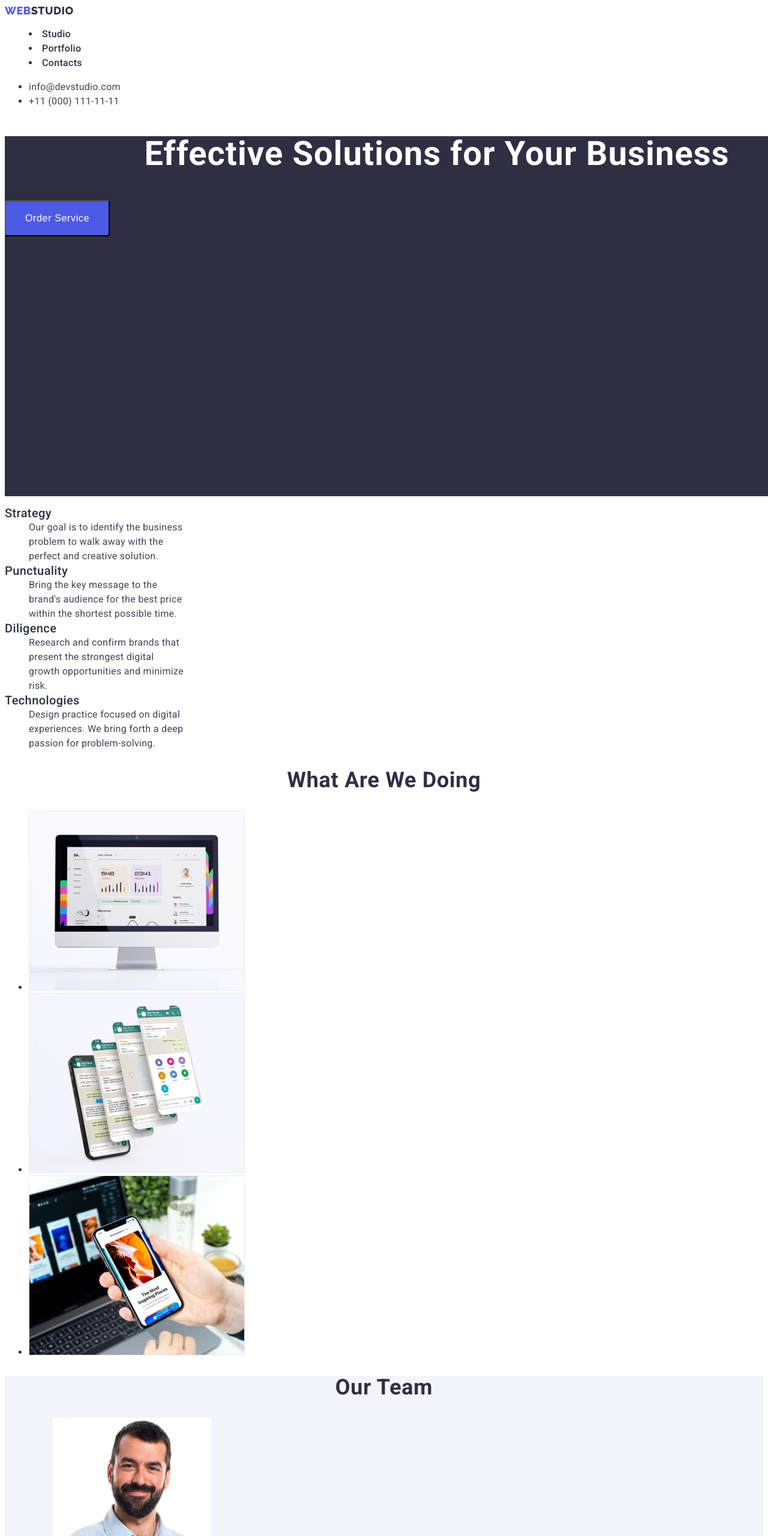
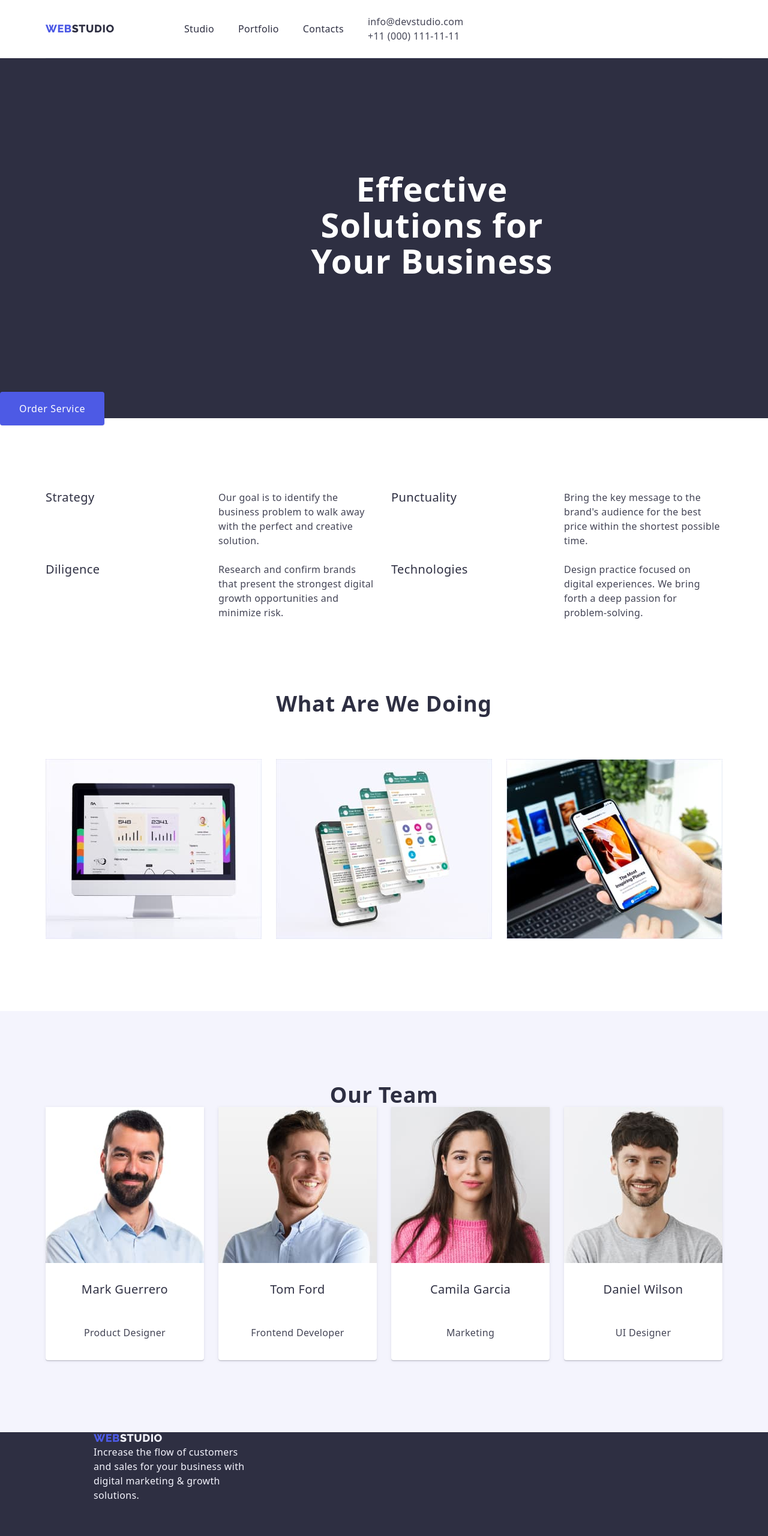
Before and after one commit to WojD89/goit-markup-hw-02, a plain HTML site: page index.html in a window 1280 px wide. Shown: the top 2560 px of the page at 60% size. Drawn offline with nearby package versions, Linux system fonts and the light colour scheme.

Commit message:
HW3 ver1 flexbox1

```diff
--- a/css/styles.css
+++ b/css/styles.css
@@ -7,7 +7,18 @@
   --slate: #434455;
   --white: #fff;
 }
-
+* {
+  margin: 0;
+  padding: 0;
+}
+img {
+  display: block;
+  max-width: 100%;
+  height: auto;
+}
+li {
+  list-style-type: none;
+}
 body {
   font-family: Roboto, sans-serif;
   color: var(--navyblue);
@@ -22,8 +33,23 @@ body {
   color: var(--cloud);
 }
 
+.head-nav {
+  border-bottom: 1px solid var(--cornflower);
+  background: var(--white);
+  padding: 24px 0;
+  display: flex;
+  flex-wrap: wrap;
+  align-items: center;
+  gap: 40px;
+}
 .logo {
-  width: 71px;
+  margin-right: 76px;
+  display: flex;
+  flex-direction: row;
+  flex-wrap: wrap;
+  align-items: center;
+  flex-shrink: 0;
+  width: 115px;
   font-family: Raleway;
   font-size: 18px;
   font-weight: 800;
@@ -32,7 +58,14 @@ body {
   text-transform: uppercase;
   text-decoration: none;
 }
+.menu-nav {
+  display: flex;
+  gap: 40px;
+}
 .menu-item {
+  margin: 0;
+  padding: 0px;
+  width: auto;
   font-size: 16px;
   font-weight: 500;
   line-height: 1.5;
@@ -49,6 +82,11 @@ body {
 }
 
 .contact {
+  display: flex;
+  flex-wrap: wrap;
+  align-items: center;
+  flex-direction: row;
+  margin-left: auto;
   color: var(--slate);
   font-size: 16px;
   line-height: 1.5;
@@ -61,9 +99,31 @@ body {
 .contact:focus {
   color: var(--ocean);
 }
-
+.main-header {
+  display: flex;
+  align-content: center;
+  color: var(--white);
+  text-align: center;
+  max-width: 496px;
+  margin: 0 auto;
+  padding: 188px 0;
+  font-size: 56px;
+  font-weight: 700;
+  line-height: 1.07;
+  letter-spacing: 1.12px;
+}
+.header-background {
+  display: block;
+  text-align: center;
+  background: var(--navyblue);
+  width: 1440px;
+  height: 600px;
+}
 .front-button {
+  display: block;
   padding: 16px 32px;
+  align-items: flex-start;
+  gap: 10px;
   border-radius: 4px;
   background: var(--iris);
   color: var(--white);
@@ -71,38 +131,53 @@ body {
   font-weight: 500;
   line-height: 1.5;
   letter-spacing: 0.64px;
+  border: none;
+  box-shadow: 0 0 0.15em 0 rgba(0, 0, 0, 0.15);
+}
+.container {
+  width: 1158px;
+  margin: 0 auto;
+  padding: 0 15px;
+}
+
+.ideas {
+  display: flex;
+  flex-wrap: wrap;
+  gap: 24px;
+  max-width: 1128px;
+  flex-shrink: 0;
+  padding: 120px 0;
 }
 .advantages {
   width: 264px;
-  /* Header 3 */
   font-size: 20px;
   font-weight: 500;
   line-height: 1.2;
   letter-spacing: 0.4px;
+  padding-bottom: 8px;
 }
 .discription {
   width: 264px;
   color: var(--slate);
-  /* Body */
   font-size: 16px;
   line-height: 1.5;
   letter-spacing: 0.32px;
 }
-.main-header {
-  color: var(--white);
-  text-align: center;
+.what-we-do {
+  display: flex;
+  flex-wrap: wrap;
+  gap: 24px;
+  max-width: 1128px;
+  flex-shrink: 0;
+  padding-bottom: 120px;
+  padding-top: 72px;
+}
+.work-img {
+  display: flex;
+  flex-direction: column;
+  align-items: flex-start;
+}
 
-  /* Header 1 */
-  font-size: 56px;
-  font-weight: 700;
-  line-height: 1.07;
-  letter-spacing: 1.12px;
-}
-.header-background {
-  background: var(--navyblue);
-  width: 1440px;
-  height: 600px;
-}
 .header2 {
   text-align: center;
   font-size: 36px;
@@ -112,8 +187,28 @@ body {
   text-transform: capitalize;
 }
 .bottom-section {
+  padding-bottom: 120px;
+  padding-top: 120px;
   background: var(--cloud);
 }
+.team-cards {
+  display: flex;
+  flex-direction: row;
+  justify-content: center;
+  gap: 24px;
+}
+.team-card {
+  display: flex;
+  flex-direction: column;
+  justify-content: flex-start;
+  align-items: center;
+  border-radius: 0px 0px 4px 4px;
+  background: var(--white);
+  box-shadow: 0px 2px 1px 0px rgba(46, 47, 66, 0.08),
+    0px 1px 1px 0px rgba(46, 47, 66, 0.16),
+    0px 1px 6px 0px rgba(46, 47, 66, 0.08);
+}
+
 .person-name {
   text-align: center;
 
@@ -122,6 +217,7 @@ body {
   font-weight: 500;
   line-height: 1.2;
   letter-spacing: 0.4px;
+  padding: 32px 0;
 }
 .person-position {
   color: var(--slate);
@@ -130,9 +226,50 @@ body {
   font-size: 16px;
   line-height: 1.5;
   letter-spacing: 0.32px;
+  margin: 0;
+  padding: 16px 0px 34px 0px;
+}
+.filter-button {
+  display: flex;
+  flex-wrap: wrap;
+  gap: 24px;
+  justify-content: center;
+  padding-top: 96px;
+  padding-bottom: 72px;
+  padding: 12px 24px;
+}
+.portfolio-list {
+  display: flex;
+  flex-wrap: wrap;
+  flex-direction: column;
+  justify-content: space-around;
+  gap: 48px 24px;
+  flex-shrink: 0;
+  padding-bottom: 120px;
+}
+.portfolio-item {
+  flex-basis: calc((100% - 96px) / 3);
+}
+.portfolio-img {
+  display: flex;
+  align-items: flex-start;
+  flex-wrap: wrap;
+}
+.figcap-content {
+  display: flex;
+  flex-direction: column;
+  justify-content: center;
+  align-items: flex-start;
+  align-self: stretch;
+  gap: 8px;
+  padding: 32px 16px;
+}
+.figcap-border {
+  flex-wrap: wrap;
+  outline: 1px solid var(--cornflower);
+  background: var(--background);
 }
 .portfolio-img-title {
-  /* Header 3 */
   font-size: 20px;
   font-weight: 500;
   line-height: 1.2;
@@ -150,10 +287,27 @@ body {
   width: 1440px;
   height: 312px;
 }
+.logo-footer {
+  display: flex;
+  flex-direction: row;
+  justify-content: center;
+  width: 115px;
+  font-family: Raleway;
+  font-size: 18px;
+  font-weight: 800;
+  line-height: 1.16;
+  letter-spacing: 0.54px;
+  text-transform: uppercase;
+  text-decoration: none;
+}
 .footer-txt {
+  display: flex;
+  flex-wrap: wrap;
+  flex-direction: column;
+  justify-content: center;
+  padding-bottom: 100px;
   width: 264px;
   color: var(--cloud);
-
   font-size: 16px;
   line-height: 1.5;
   letter-spacing: 0.32px;
@@ -166,6 +320,10 @@ body {
 }
 
 .button {
+  display: flex;
+  padding: 12px 24px;
+  justify-content: center;
+  align-items: center;
   cursor: pointer;
   border-radius: 4px;
   border: 1px solid var(--cornflower);
--- a/index.html
+++ b/index.html
@@ -11,14 +11,21 @@
       href="https://fonts.googleapis.com/css2?family=Raleway:wght@800&family=Roboto:wght@400;500;700;900&display=swap"
       rel="stylesheet"
     />
+    <link
+      rel="stylesheet"
+      href="https://cdnjs.cloudflare.com/ajax/libs/modern-normalize/2.0.0/modern-normalize.min.css"
+    />
   </head>
   <body>
     <header>
+      <div class="container">
+        <div class="head-nav">
           <a class="logo" href="/index.html"
-        ><span class="iris">WEB</span><span class="navyblue">STUDIO</span></a
+            ><span class="iris">WEB</span
+            ><span class="navyblue">STUDIO</span></a
           >
           <nav>
-        <menu>
+            <menu class="menu-nav">
               <li><a class="menu-item" href="index.html">Studio</a></li>
               <li><a class="menu-item" href="portfolio.html">Portfolio</a></li>
               <li><a class="menu-item" href="Contacts">Contacts</a></li>
@@ -36,14 +43,16 @@
               >
             </li>
           </ul>
+        </div>
+      </div>
     </header>
     <main>
       <section class="header-background">
         <h1 class="main-header">Effective Solutions for Your Business</h1>
         <button class="front-button" type="button">Order Service</button>
       </section>
-      <div>
-        <dl>
+      <div class="container">
+        <dl class="ideas">
           <dt class="advantages">Strategy</dt>
           <dd class="discription">
             Our goal is to identify the business problem to walk away with the
@@ -66,10 +75,11 @@
           </dd>
         </dl>
       </div>
+      <div class="container">
         <section>
           <h2 class="header2">What are we doing</h2>
-        <ul>
-          <li>
+          <ul class="what-we-do">
+            <li class="work-img">
               <img
                 src="images/picture1.jpg"
                 alt="computer monitor with graphics"
@@ -77,7 +87,7 @@
                 height="300"
               />
             </li>
-          <li>
+            <li class="work-img">
               <img
                 src="images/picture2.jpg"
                 alt="smartphone screen with some graphics"
@@ -85,7 +95,7 @@
                 height="300"
               />
             </li>
-          <li>
+            <li class="work-img">
               <img
                 src="images/picture3.jpg"
                 alt="smartphone scrren with a laptop in background with graphics on"
@@ -95,11 +105,12 @@
             </li>
           </ul>
         </section>
+      </div>
       <section class="bottom-section">
         <h2 class="header2">Our Team</h2>
-        <ul>
+        <ul class="team-cards">
           <li>
-            <figure>
+            <figure class="team-card">
               <img
                 src="images/photo1.jpg"
                 alt="smilling bearded male in light blue shirt"
@@ -113,7 +124,7 @@
             </figure>
           </li>
           <li>
-            <figure>
+            <figure class="team-card">
               <img
                 src="images/photo2.jpg"
                 alt="smilling male in light blue shirt looking to his left"
@@ -127,7 +138,7 @@
             </figure>
           </li>
           <li>
-            <figure>
+            <figure class="team-card">
               <img
                 src="images/photo3.jpg"
                 alt="young female with dark long hair in pink sweater"
@@ -141,7 +152,7 @@
             </figure>
           </li>
           <li>
-            <figure>
+            <figure class="team-card">
               <img
                 src="images/photo4.jpg"
                 alt="smilling male in grey t-shirt with short dark hair"
@@ -158,13 +169,15 @@
       </section>
     </main>
     <footer class="footer">
-      <a class="logo" href="/index.html"
+      <div class="container">
+        <a class="logo-footer" href="/index.html"
           ><span class="iris">WEB</span><span class="cloud">STUDIO</span></a
         >
         <p class="footer-txt">
-        Increase the flow of customers and sales for your business with digital
-        marketing & growth solutions.
+          Increase the flow of customers and sales for your business with
+          digital marketing & growth solutions.
         </p>
+      </div>
     </footer>
   </body>
 </html>
```
Also changed, not shown: portfolio.html (+41 -25 lines). Lines whose indentation alone changed are shown as unchanged.
